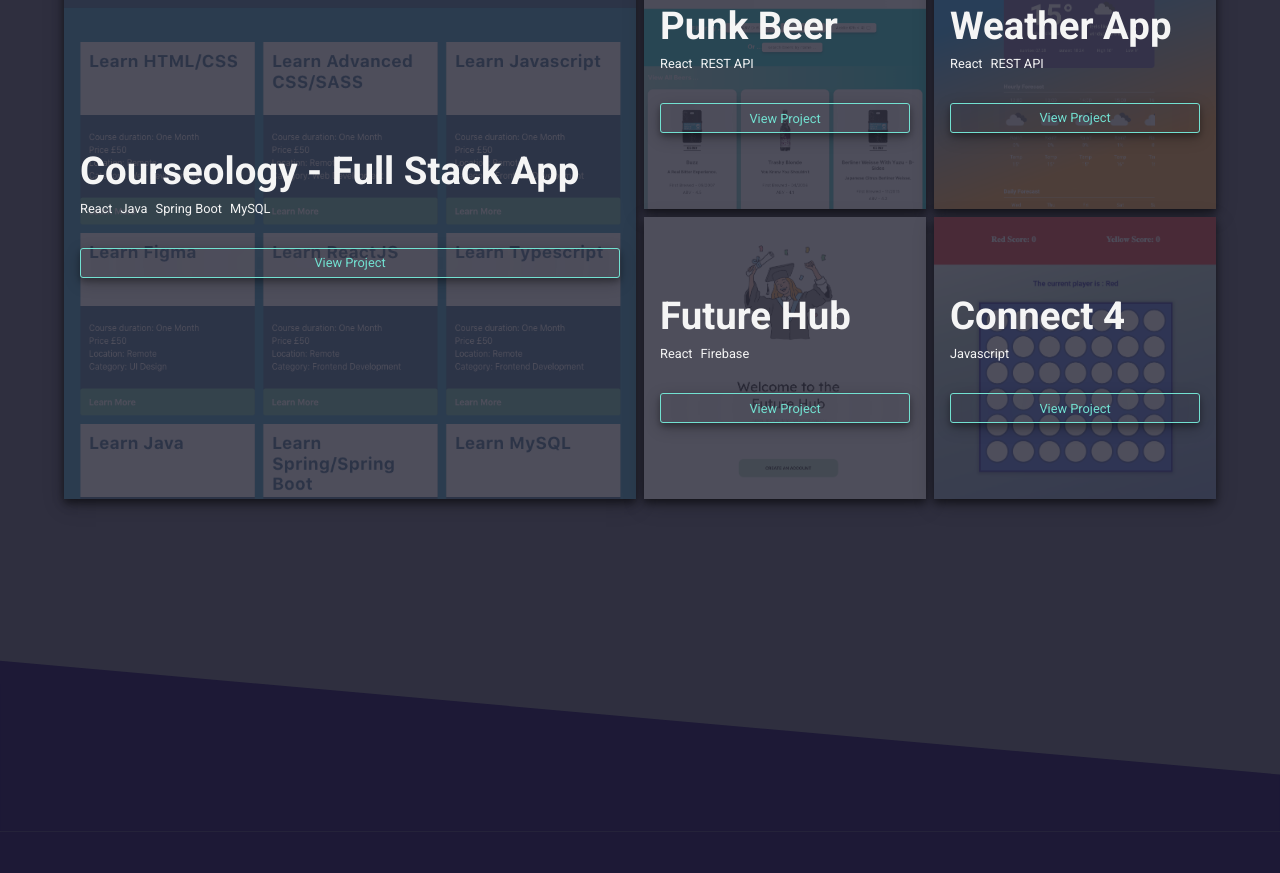
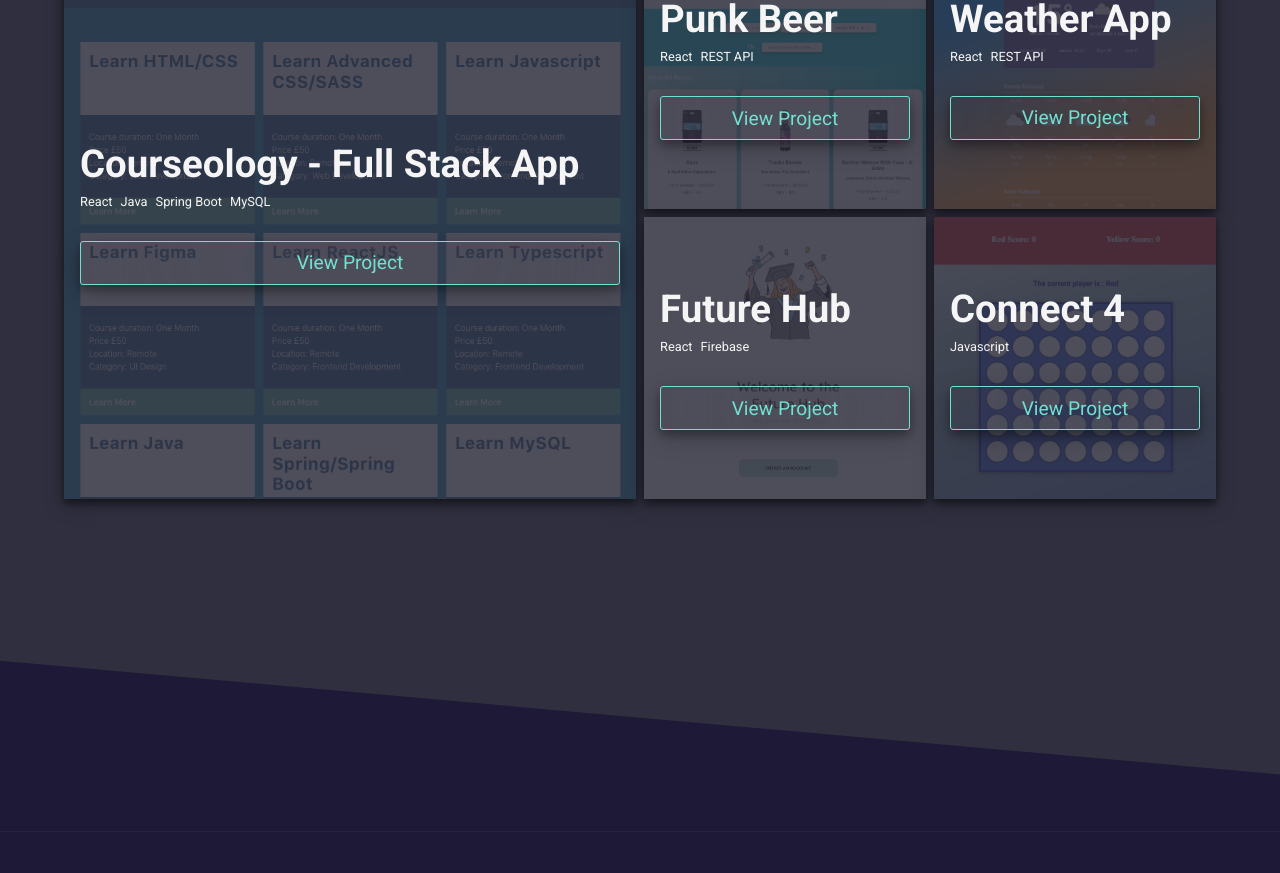
Before and after one commit to walkonmars36/portfolio-react-july-22, a React (Create React App) app: page / in a window 1280 px wide. Shown: the part 1949-2822 px from the top of the page. Built offline with nearby package versions, Linux system fonts and the light colour scheme.

Commit message:
changed btn font-size to vw in mq - projects

```diff
--- a/src/components/Projects/Projects.scss
+++ b/src/components/Projects/Projects.scss
@@ -57,6 +57,10 @@
         margin-top: 1rem;
       }
 
+      @include mq {
+        font-size: 1.5vw;
+      }
+
       &:hover,
       &:focus {
         background-color: $color-green;
```
